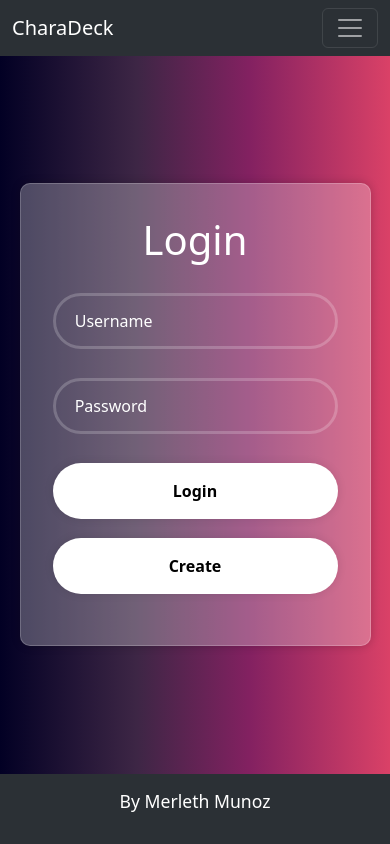
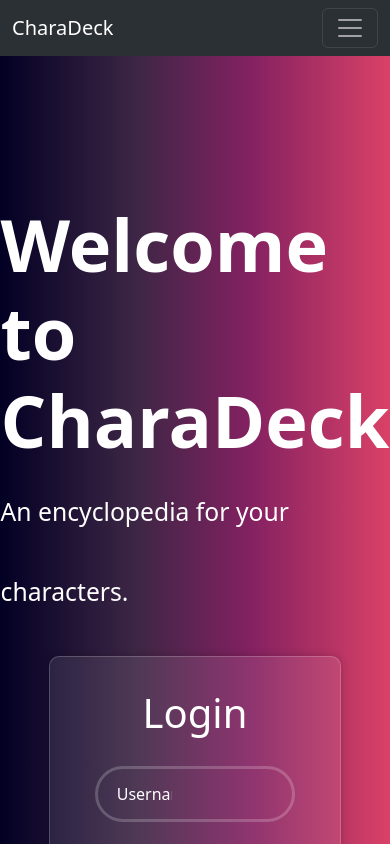
Before and after one commit to mn-munoz/startup, a React (Vite) app in the folder charadeck/: page / in a window 390 px wide. Shown: the top 844 px of the page. Built offline with nearby package versions, Linux system fonts and the light colour scheme.

Commit message:
fixed bugs in client and modified css

```diff
--- a/charadeck/src/about/about.css
+++ b/charadeck/src/about/about.css
@@ -17,7 +17,7 @@ img {
     width: 100%;
 }
 
-.wrapper {
+.about-page > .wrapper {
     background-color: rgba(255, 255, 255, 0.271);
     margin: 3rem auto;
     padding: 2rem;
--- a/charadeck/src/about/about.jsx
+++ b/charadeck/src/about/about.jsx
@@ -40,7 +40,7 @@ export function About(props) {
     img = <img src={imageUrl} alt='stock background'/>;
   }
   return (
-    <main  className='about'>
+    <main  className='about-page'>
       <div className="heading-image">
           {img}
       </div>
--- a/charadeck/src/app.jsx
+++ b/charadeck/src/app.jsx
@@ -7,6 +7,8 @@ import { About } from './about/about';
 import { Updates } from './updates/updates';
 import { Deck } from './deck/deck';
 import { AuthState } from './login/authState';
+import 'bootstrap/dist/css/bootstrap.min.css';
+import 'bootstrap/dist/js/bootstrap.bundle.min.js';
 
 export default function App() {
     const [userName, setUserName] = React.useState(localStorage.getItem('userName') || '');
--- a/charadeck/src/deck/deck.css
+++ b/charadeck/src/deck/deck.css
@@ -16,6 +16,7 @@ div.card-deck {
     inline-size: 80dvw;
     padding: 5rem;
     background-color: rgba(255, 255, 255, 0.89);
+    border-radius: 10px;
 }
 
 .card {
@@ -54,9 +55,10 @@ div.card-deck {
 }
 
 .card-back {
-    height: 100%;
+    /* height: 100%; */
     background-color: whitesmoke;
     transform: rotateY(180deg);
+    overflow-y: scroll;
 }
 
 
--- a/charadeck/src/deck/deck.jsx
+++ b/charadeck/src/deck/deck.jsx
@@ -75,7 +75,11 @@ async function loadCards() {
   });
 
     const deck = await res.json();
-    const prevCards = deck.cards.cards;
+    let prevCards = [];
+
+    if (deck.cards != null) {
+      prevCards = deck.cards.cards;
+    }
     const id = uuid();
 
     const savedCards = prevCards.map((card, index) => (
--- a/charadeck/src/login/login.css
+++ b/charadeck/src/login/login.css
@@ -1,7 +1,29 @@
-main {
+.login-page {
     justify-content: center;
     align-items: center;
+    flex-direction: row;
+    padding: 2rem;
+    max-inline-size: 110rem;
 }
+
+.welcome {
+
+    h1, h2 {
+        text-align: start;
+        line-height: 5rem;
+    }
+
+    h1 {
+        font-size: 4.5em;
+        font-weight: 700;
+        line-height: 5.5rem;
+    }
+}
+
+.login-panel, .welcome {
+    flex-grow: 1;
+}
+
 
 .wrapper {
     inline-size: 45dvw;
@@ -61,18 +83,31 @@ main {
     margin-bottom: 1.2rem;
 }
 
-@media screen and (max-width: 1150px) {
+
+
+
+
+/* /* @media screen and (max-width: 1150px) {
 
     .wrapper {
         inline-size: 65dvw;
     }
 
-}
+} */
 
-@media screen and (max-width: 750px) {
+@media screen and (max-width: 1150px) {
 
-    .wrapper {
-        inline-size: 90dvw;
+    .login-page {
+        flex-direction: column;
+    }
+
+    .welcome {
+        margin-block-start: 7rem;
+    }
+
+    .wrapper{
+        inline-size: 75dvw;
+        max-inline-size: 40rem;
     }
 
 }
--- a/charadeck/src/login/login.jsx
+++ b/charadeck/src/login/login.jsx
@@ -7,8 +7,12 @@ import './login.css'
 
 export function Login({ userName, authState, onAuthChange }) {
   return (
-    <main className='container-fluid text-center'>
-      <div>
+    <main className='container-fluid login-page'>
+      <div className='welcome'>
+        <h1>Welcome to CharaDeck</h1>
+        <h2>An encyclopedia for your characters.</h2>
+      </div>
+      <div className='login-panel'>
         {authState !== AuthState.Unknown}
         {authState === AuthState.Authenticated && (
           <Authenticated userName={userName} onLogout={() => onAuthChange(userName, AuthState.Unauthenticated)} />
```
Also changed, not shown: 2 other files (tests, documents, lock files or other folders).
